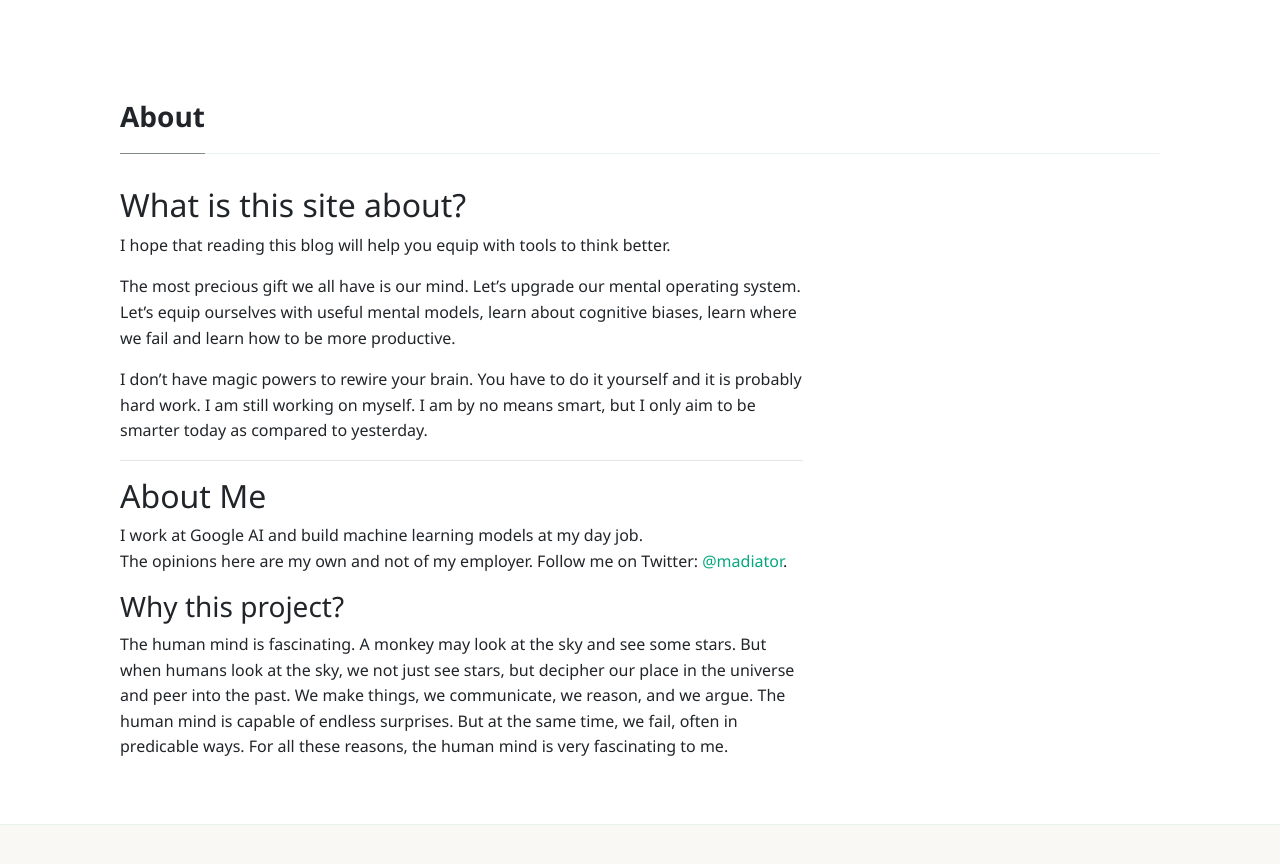
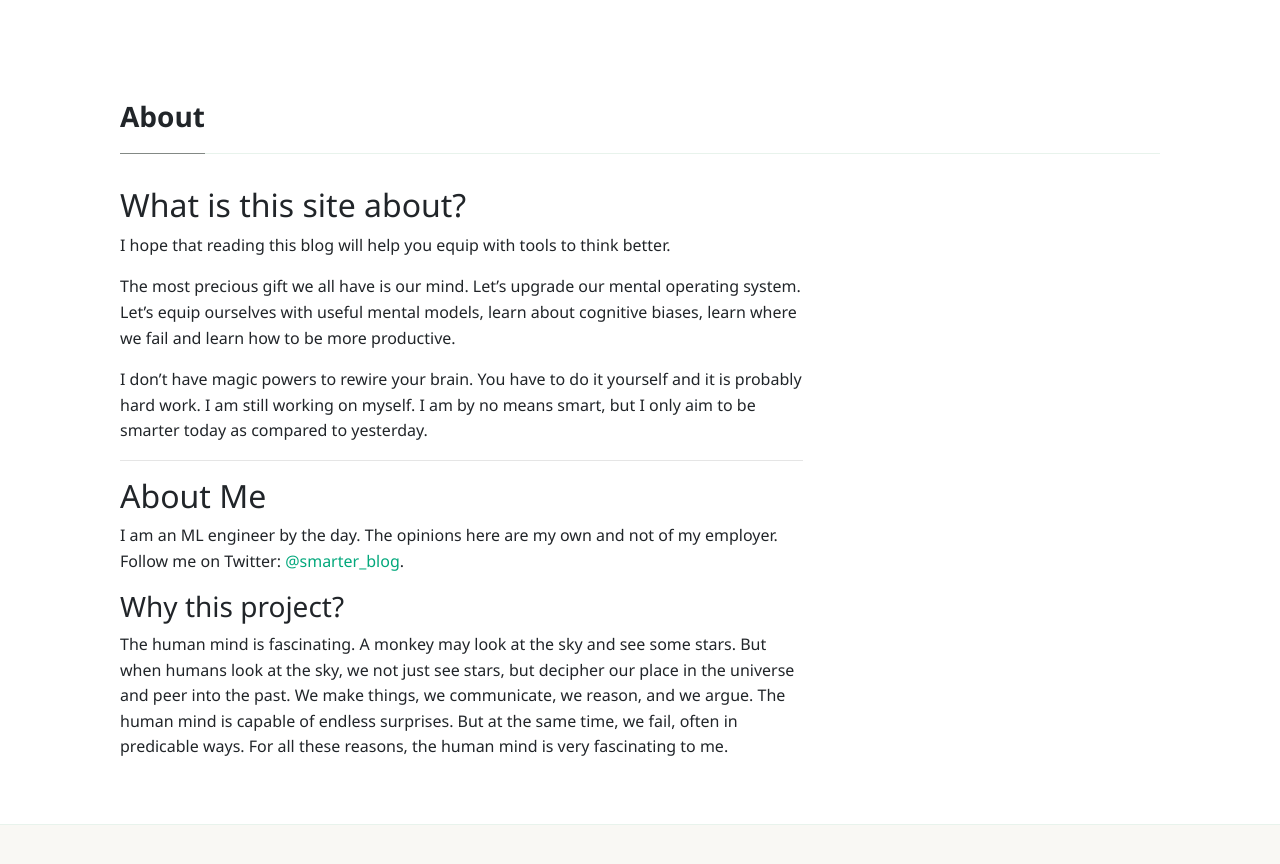
Before and after one commit to madiator/smarter.github.io, a Jekyll site: the page built from _pages/about.md, in a window 1280 px wide and 900 px high, cut to the strip 0-869 px from the top of the window. Shown: the top 864 px of the strip. Built offline with Jekyll 4.4.1, drawn with Linux system fonts in a browser that asks for light colours; nearby versions of some CDN libraries.

Commit message:
update twitter handles

```diff
--- a/_layouts/default.html
+++ b/_layouts/default.html
@@ -143,7 +143,7 @@
             <div class="row text-muted small">
                 <div class="col">
                 If you enjoy reading these articles, please help spread the word.
-                If you have any ideas and/or feedback, please contact me <a class="text-white" href="/contact">here</a> or via <a href="http://twitter.com/madiator"  class="text-white">Twitter</a>. </br>
+                If you have any ideas and/or feedback, please contact me <a class="text-white" href="/contact">here</a> or via <a href="http://twitter.com/smarter_blog"  class="text-white">Twitter</a>. </br>
                 <span>Copyright © <script>document.write(new Date().getFullYear())</script>.</span>
                 </div>
 
--- a/_pages/about.md
+++ b/_pages/about.md
@@ -15,9 +15,8 @@ I don’t have magic powers to rewire your brain. You have to do it yourself and
 ---
 
 ## About Me
-I work at Google AI and build machine learning models at my day job. \
-The opinions here are my own and not of my employer.
-Follow me on Twitter: [@madiator](http://twitter.com/madiator).
+I am an ML engineer by the day. The opinions here are my own and not of my employer.
+Follow me on Twitter: [@smarter_blog](http://twitter.com/smarter_blog).
 
 ### Why this project?
 The human mind is fascinating. A monkey may look at the sky and see some stars. But when humans look at the sky, we not just see stars, but decipher our place in the universe and peer into the past.
```
